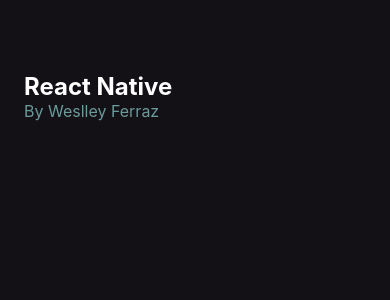
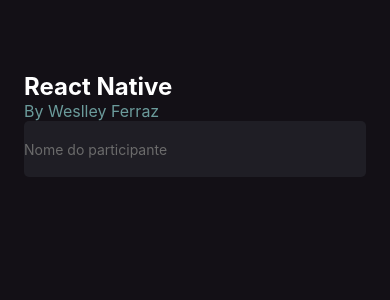
Before and after one commit to weslley281/inhere, a React Native app: screen / in a window 390 px wide. Shown: the top 300 px of the page. Built offline with nearby package versions, Linux system fonts and the light colour scheme.

Commit message:
TextInput

```diff
--- a/App.tsx
+++ b/App.tsx
@@ -1,8 +1,8 @@
-import Home from "./src/screens/Home";
+import { Home } from "./src/screens/Home";
 
 
 export default function App(){
   return(
     <Home />
-  )
+  );
 }
--- a/src/screens/Home/index.tsx
+++ b/src/screens/Home/index.tsx
@@ -1,7 +1,7 @@
-import { Text, View } from 'react-native';
+import { Text, TextInput, View } from 'react-native';
 import { styles } from './styles';
 
-export default function Home() {
+export function Home() {
   return (
     <View style={styles.container}>
       <Text style={styles.eventName}>
@@ -11,6 +11,12 @@
       <Text style={styles.eventDate}>
         By Weslley Ferraz
       </Text>
+
+      <TextInput
+        style={styles.imput}
+        placeholder="Nome do participante"
+        placeholderTextColor="#6B6B6B"
+      />
     </View>
   );
 }
--- a/src/screens/Home/styles.ts
+++ b/src/screens/Home/styles.ts
@@ -1,10 +1,10 @@
-import { StyleSheet } from "react-native";
+import { StyleSheet } from 'react-native';
 
 export const styles = StyleSheet.create({
   container: {
     flex: 1,
     backgroundColor: '#131016',
-      padding: 24
+    padding: 24,
   },
   eventName: {
     color: 'white',
@@ -14,6 +14,12 @@
   },
   eventDate: {
     color: '#6B9B9B',
-      fontSize: 16
-    }
+    fontSize: 16,
+  },
+  imput: {
+    height: 56,
+    backgroundColor: '#1F1E25',
+    borderRadius: 5,
+    color: 'white',
+  },
 });
```
Lines whose indentation alone changed are shown as unchanged.
